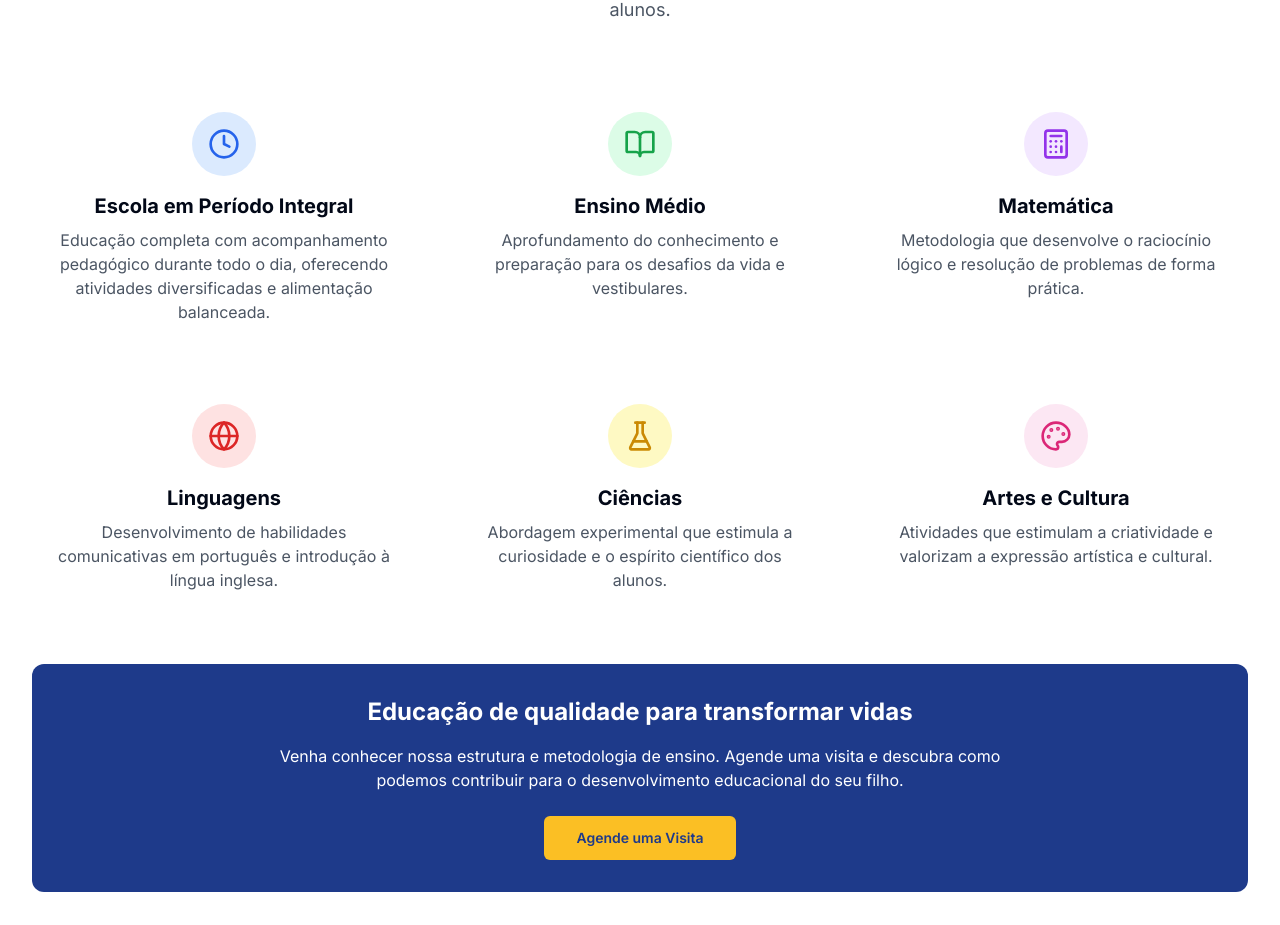
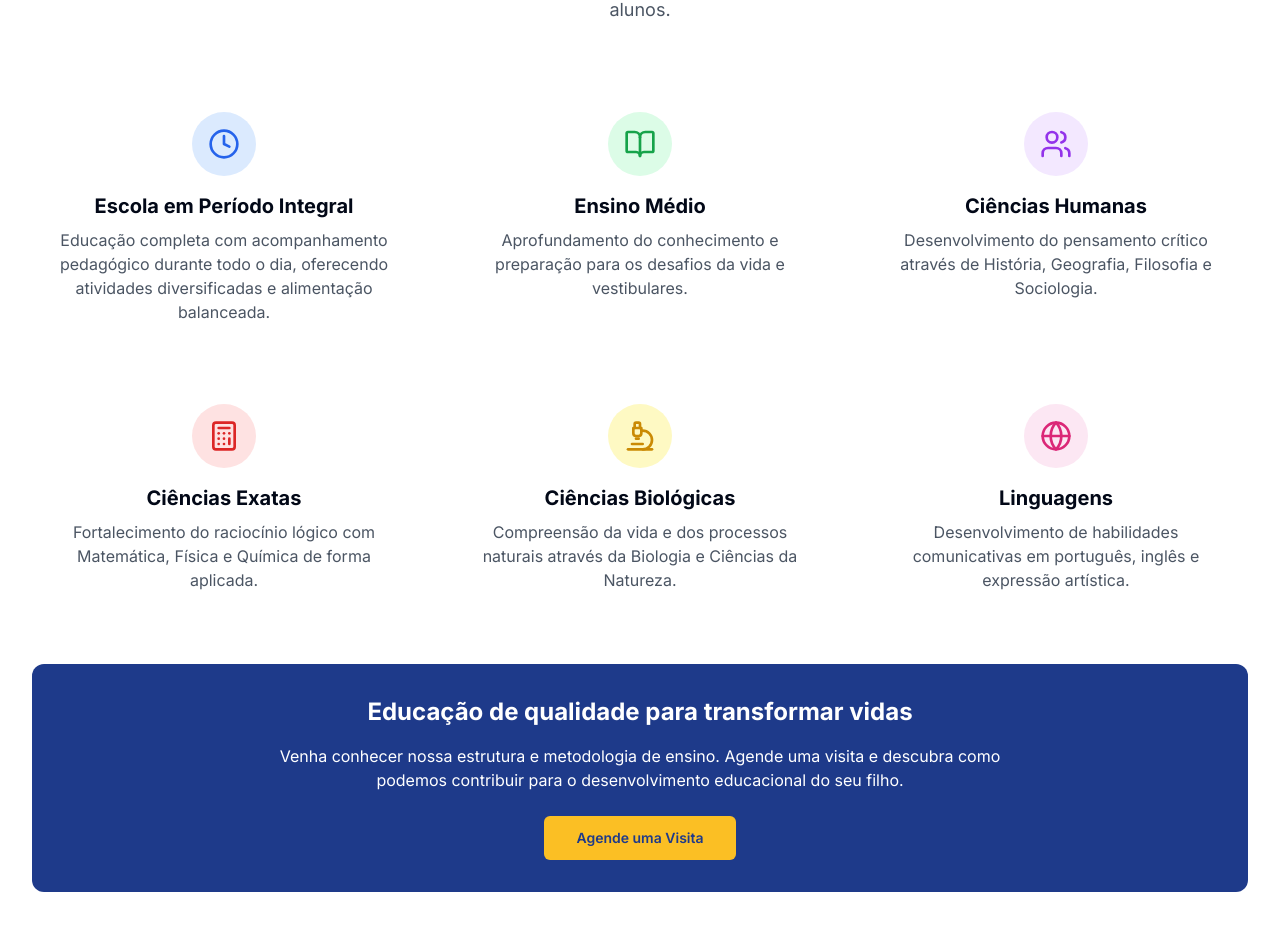
Before and after one commit to MiguelLakefer/cotia-vms-apresenta, a React (Vite) app: page / in a window 1280 px wide. Shown: the part 2740-3665 px from the top of the page. Built offline with nearby package versions, Linux system fonts and the light colour scheme.

Commit message:
Refactor: Update curriculum section
Replaces the subjects listed in the curriculum section with educational areas like humanities, exact sciences, and biological sciences.

```diff
--- a/src/components/CurriculumSection.tsx
+++ b/src/components/CurriculumSection.tsx
@@ -1,5 +1,5 @@
 
-import { Book, BookOpen, Palette, Calculator, Globe, FlaskConical, Clock } from "lucide-react";
+import { Book, BookOpen, Palette, Calculator, Globe, FlaskConical, Clock, Users, Brain, Microscope } from "lucide-react";
 import { Button } from "@/components/ui/button";
 import { cn } from "@/lib/utils";
 
@@ -56,27 +56,27 @@ const CurriculumSection = () => {
             iconClassName="bg-green-100 text-green-600"
           />
           <ProgramCard
+            icon={Users}
+            title="Ciências Humanas"
+            description="Desenvolvimento do pensamento crítico através de História, Geografia, Filosofia e Sociologia."
+            iconClassName="bg-purple-100 text-purple-600"
+          />
+          <ProgramCard
             icon={Calculator}
-            title="Matemática"
-            description="Metodologia que desenvolve o raciocínio lógico e resolução de problemas de forma prática."
-            iconClassName="bg-purple-100 text-purple-600"
+            title="Ciências Exatas"
+            description="Fortalecimento do raciocínio lógico com Matemática, Física e Química de forma aplicada."
+            iconClassName="bg-red-100 text-red-600"
+          />
+          <ProgramCard
+            icon={Microscope}
+            title="Ciências Biológicas"
+            description="Compreensão da vida e dos processos naturais através da Biologia e Ciências da Natureza."
+            iconClassName="bg-yellow-100 text-yellow-600"
           />
           <ProgramCard
             icon={Globe}
             title="Linguagens"
-            description="Desenvolvimento de habilidades comunicativas em português e introdução à língua inglesa."
-            iconClassName="bg-red-100 text-red-600"
-          />
-          <ProgramCard
-            icon={FlaskConical}
-            title="Ciências"
-            description="Abordagem experimental que estimula a curiosidade e o espírito científico dos alunos."
-            iconClassName="bg-yellow-100 text-yellow-600"
-          />
-          <ProgramCard
-            icon={Palette}
-            title="Artes e Cultura"
-            description="Atividades que estimulam a criatividade e valorizam a expressão artística e cultural."
+            description="Desenvolvimento de habilidades comunicativas em português, inglês e expressão artística."
             iconClassName="bg-pink-100 text-pink-600"
           />
         </div>
```
